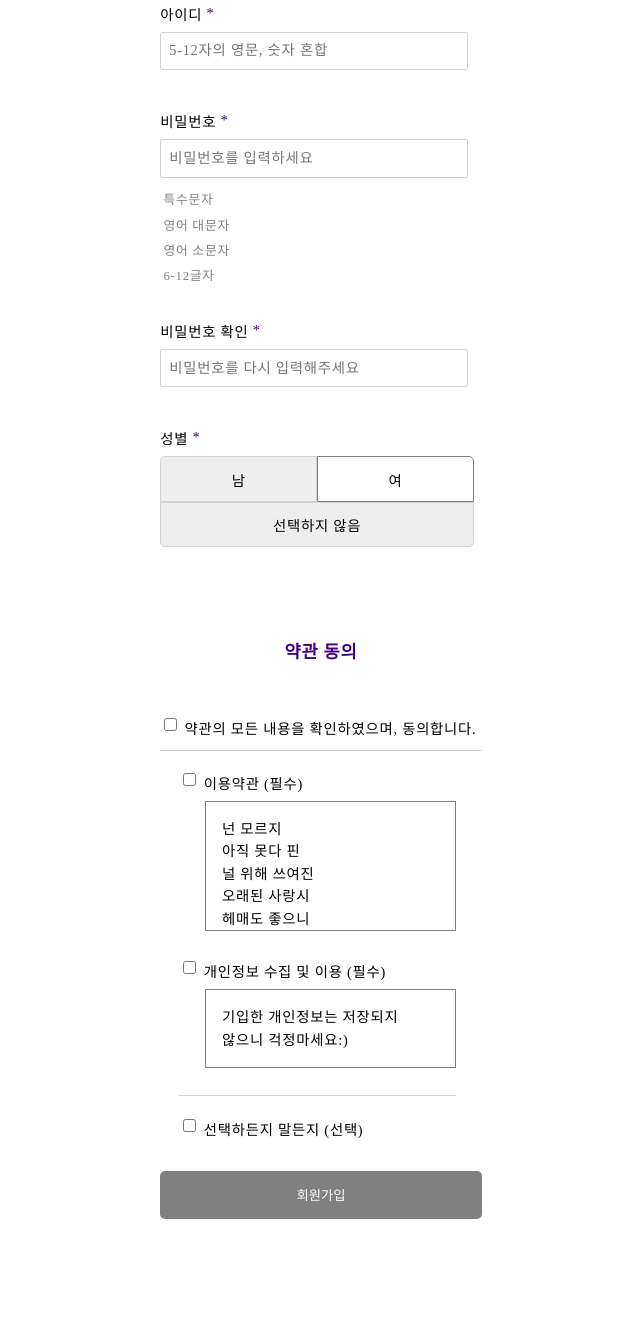
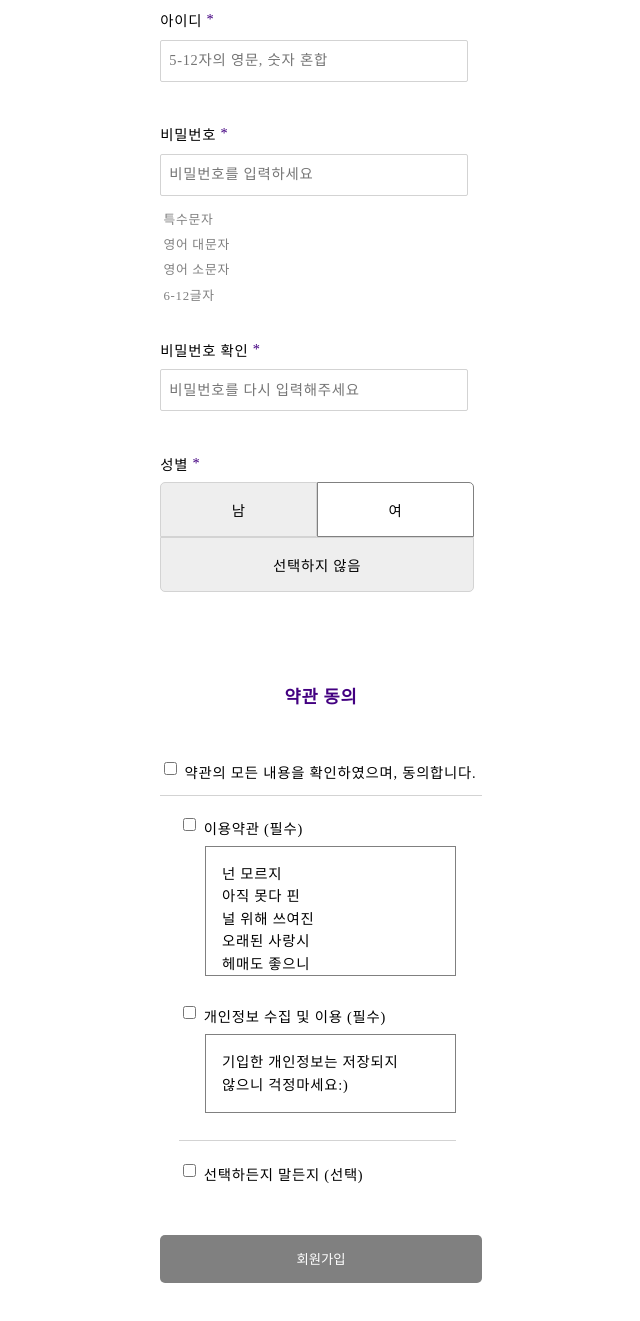
Before and after one commit to une9/sign-in-form, a plain HTML site: page pages/sign-up.html in a window 1280 px wide. Shown: the part 305-1626 px from the top of the page, without its empty margins (319-959 px from the left). Before the commit the page ends 1581 px from the top, so only its background shows below. Drawn offline with Linux system fonts and the light colour scheme; a web font is replaced by a local one.

Commit message:
modified css details

```diff
--- a/css/style-sign-up.scss
+++ b/css/style-sign-up.scss
@@ -27,7 +27,8 @@ h2 {
 
     input[type='text'],
     input[type='password'] {
-        padding: 0.4rem 0.5rem;
+        padding: 0.5rem;
+        margin: 0.6rem 0;
         width: 90%;
     }
 
@@ -52,7 +53,7 @@ h2 {
             border: s.$border-default;
             border-color: lightgrey;
             width: calc(154.915px - 1.4rem);
-            padding: 0.7rem;
+            padding: 1rem 0.7rem;
             text-align: center;
         }
 
@@ -157,7 +158,7 @@ input[type=checkbox], label {
     border-radius: 5px;
     background: s.$main-color;
     color: white;
-    margin: 2rem 0 1.2rem 0;
+    margin: 3.2rem 0 1.2rem 0;
     cursor: pointer;
 }
 
```
Also changed, not shown: css/style-sign-up.css.
